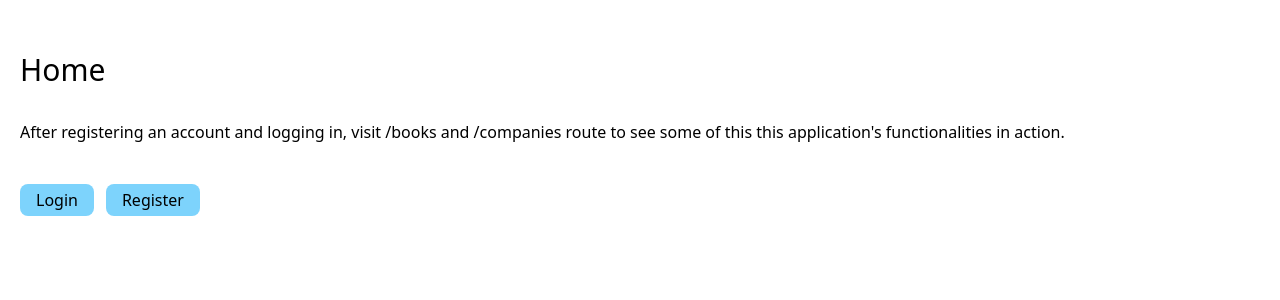
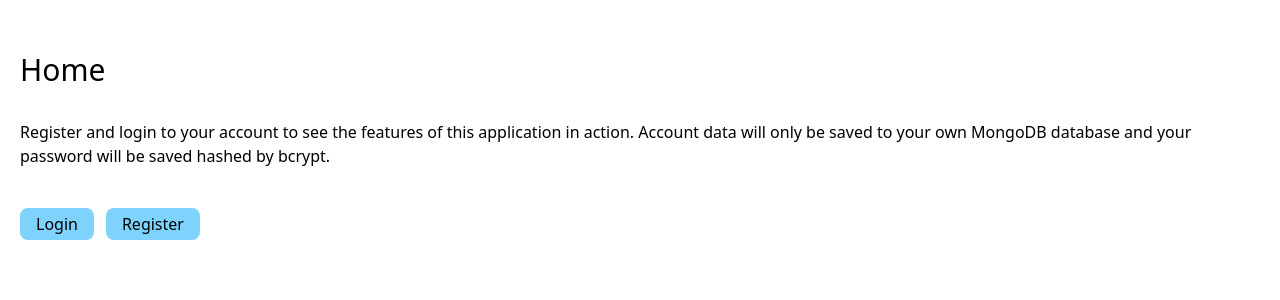
Before and after one commit to ThomPoppins/MERN-Enterprise-Search, a React (Vite) app in the folder frontend/: page / in a window 1280 px wide. Shown: the top 300 px of the page. Built offline with nearby package versions, Linux system fonts and the light colour scheme; no server answers.

Commit message:
Make text correct in the <Home /> component.

```diff
--- a/frontend/src/pages/Home.jsx
+++ b/frontend/src/pages/Home.jsx
@@ -4,7 +4,6 @@ import { useSelector } from "react-redux";
 
 const Home = () => {
   let userId = useSelector((state) => state.userId);
-
   let user = useSelector((state) => state.user);
 
   if (userId) {
@@ -16,8 +15,8 @@ const Home = () => {
           </h1>
 
           <p className="">
-            Visit /books and /companies route to see some of this this
-            application's functionalities in action.
+            Visit Books and Companies links to see some of this this
+            application's features in action.
           </p>
         </div>
 
@@ -50,9 +49,9 @@ const Home = () => {
           <h1 className="text-3xl my-8">Home</h1>
 
           <p className="">
-            After registering an account and logging in, visit /books and
-            /companies route to see some of this this application's
-            functionalities in action.
+            Register and login to your account to see the features of this
+            application in action. Account data will only be saved to your own
+            MongoDB database and your password will be saved hashed by bcrypt.
           </p>
         </div>
 
```
